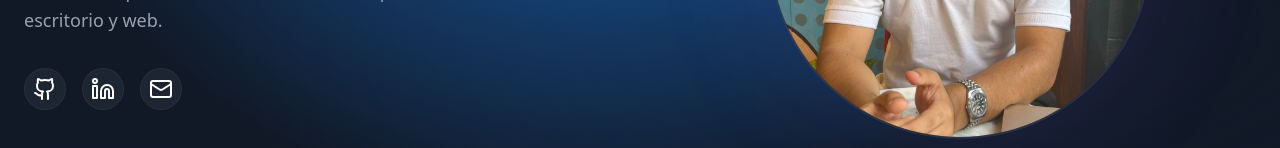
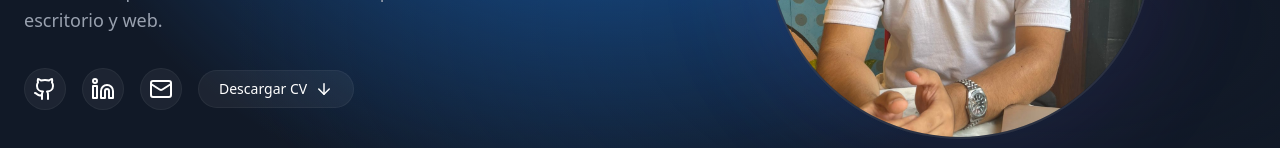
Before and after one commit to martingarcia1/portaFolio, a React (Vite) app: page / in a window 1280 px wide. Shown: the part 493-641 px from the top of the page. Built offline with nearby package versions, Linux system fonts and the light colour scheme.

Commit message:
fix: realice el boton para descargar el cv

```diff
--- a/src/app/components/hero.jsx
+++ b/src/app/components/hero.jsx
@@ -1,6 +1,8 @@
 import { motion } from 'motion/react';
 import { Github, Linkedin, Mail, ArrowDown } from 'lucide-react';
 import profileImage from '../../assets/WhatsApp Image 2026-02-05 at 22.30.47.jpeg';
+import cv from '../../assets/CVSergioGarciaNuevo.pdf';
+
 
 const Hero = () => {
     const scrollToProjects = () => {
@@ -53,6 +55,15 @@ const Hero = () => {
                             >
                                 <Mail size={24} />
                             </a>
+                            <a
+                                href={cv}
+                                download
+                                className="flex items-center gap-2 px-5 py-2 bg-white/5 rounded-full hover:bg-white/10 hover:text-blue-400 transition-all border border-white/5 text-sm font-medium group"
+                                title="Descargar CV"
+                            >
+                                <span>Descargar CV</span>
+                                <ArrowDown size={18} className="group-hover:translate-y-0.5 transition-transform" />
+                            </a>
                         </div>
 
                         <button
```
Also changed, not shown: 2 other files (tests, documents, lock files or other folders).
